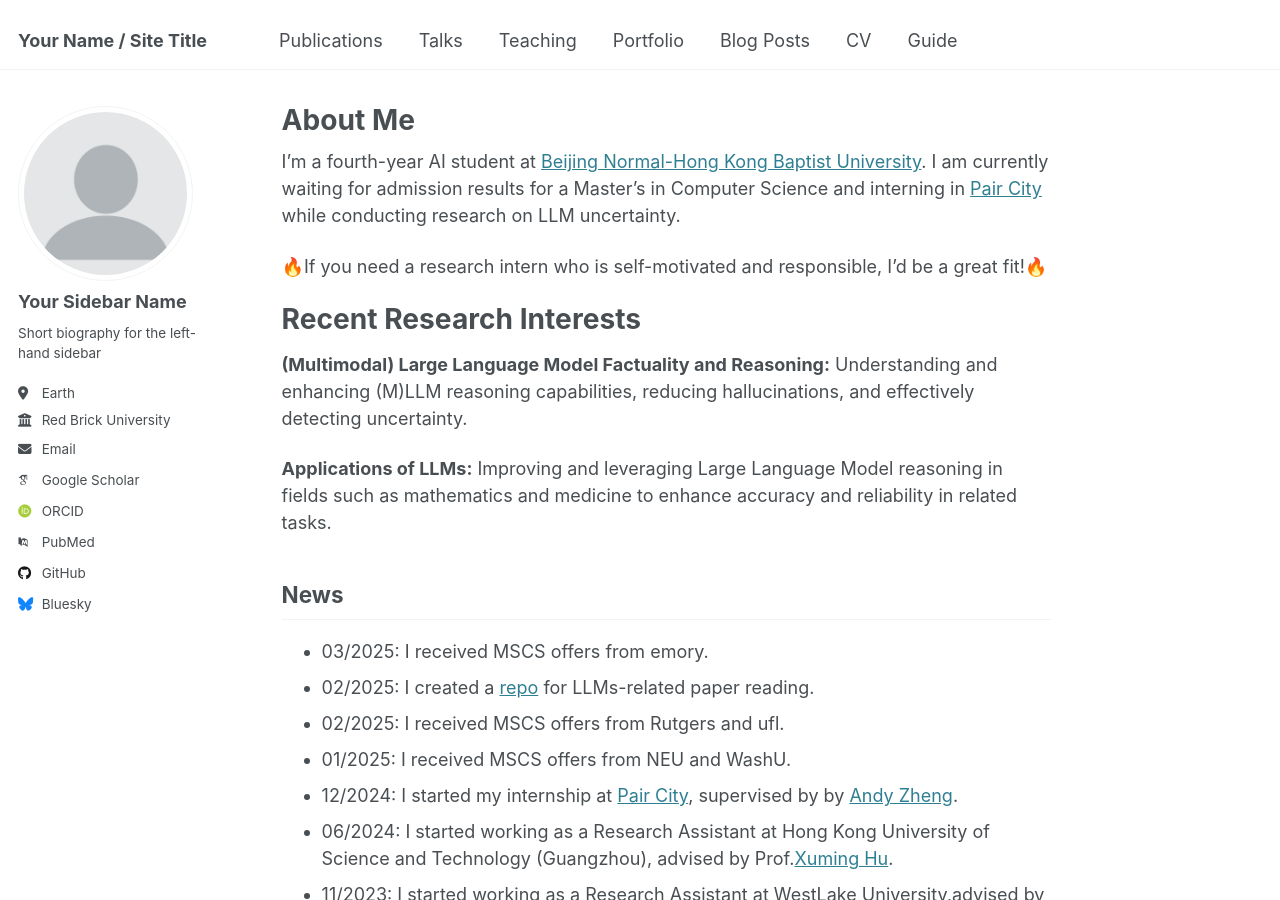
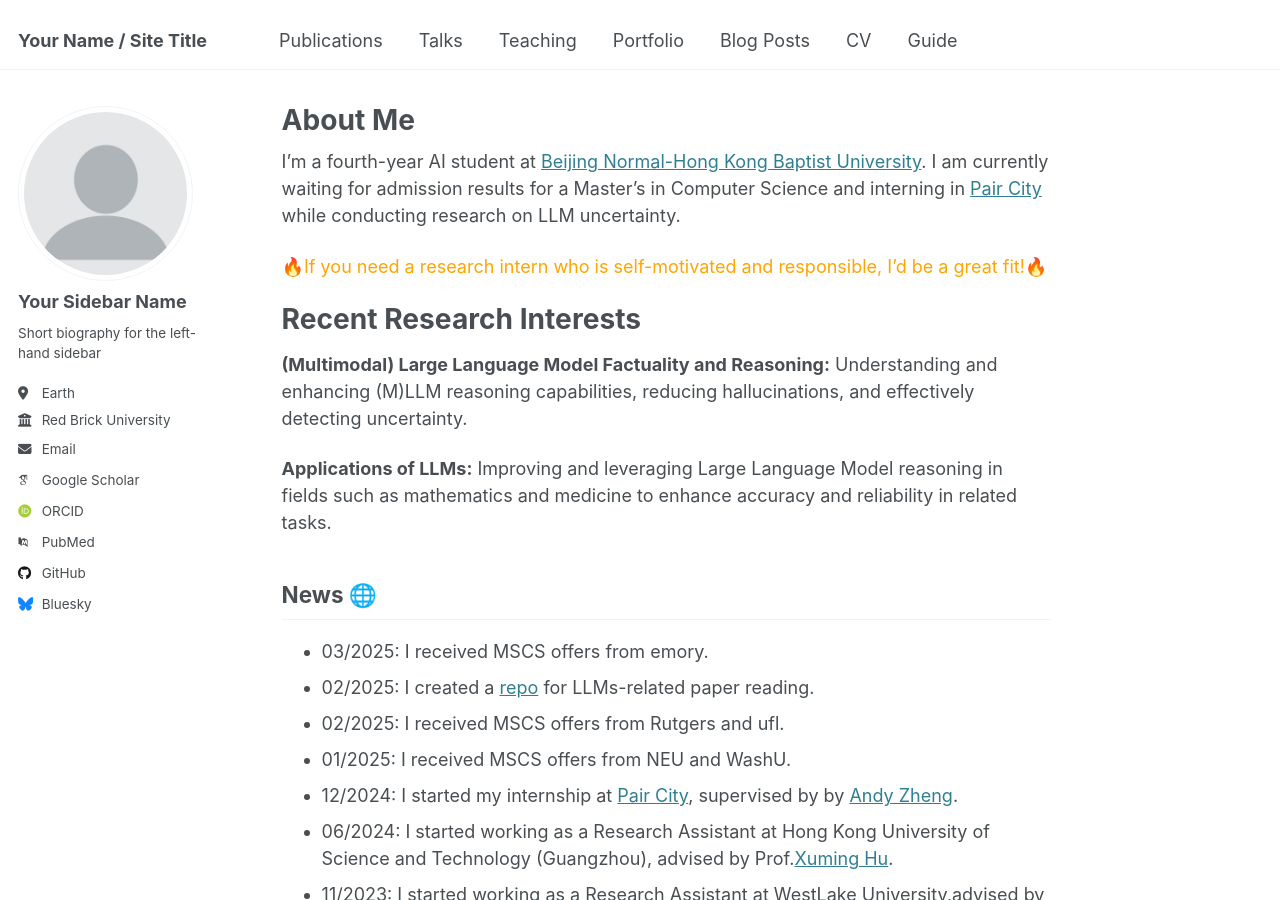
Before and after one commit to YongliangMiao/YongliangMiao.github.io, a Jekyll site: the page built from _pages/about.md, in a window 1280 px wide and 900 px high. Built offline with Jekyll 4.4.1, drawn with Linux system fonts in a browser that asks for light colours; some web fonts are replaced.

Commit message:
Update about.md

```diff
--- a/_pages/about.md
+++ b/_pages/about.md
@@ -9,7 +9,7 @@ redirect_from:
 
 I'm a fourth-year AI student at [Beijing Normal-Hong Kong Baptist University](https://uic.edu.cn/en/). I am currently waiting for admission results for a Master's in Computer Science and interning in [Pair City](https://www.paircity.com/home) while conducting research on LLM uncertainty.
 
-🔥If you need a research intern who is self-motivated and responsible, I’d be a great fit!🔥
+🔥<span style="color: orange;">If you need a research intern who is self-motivated and responsible, I’d be a great fit!</span>🔥
 
 Recent Research Interests
 ======
@@ -18,7 +18,7 @@ Recent Research Interests
 
 **Applications of LLMs:** Improving and leveraging Large Language Model reasoning in fields such as mathematics and medicine to enhance accuracy and reliability in related tasks.
 
-News
+News 🌐
 ------
 - 03/2025: I received MSCS offers from emory.
 - 02/2025: I created a [repo](https://github.com/YongliangMiao/health-llms) for LLMs-related paper reading.
```
